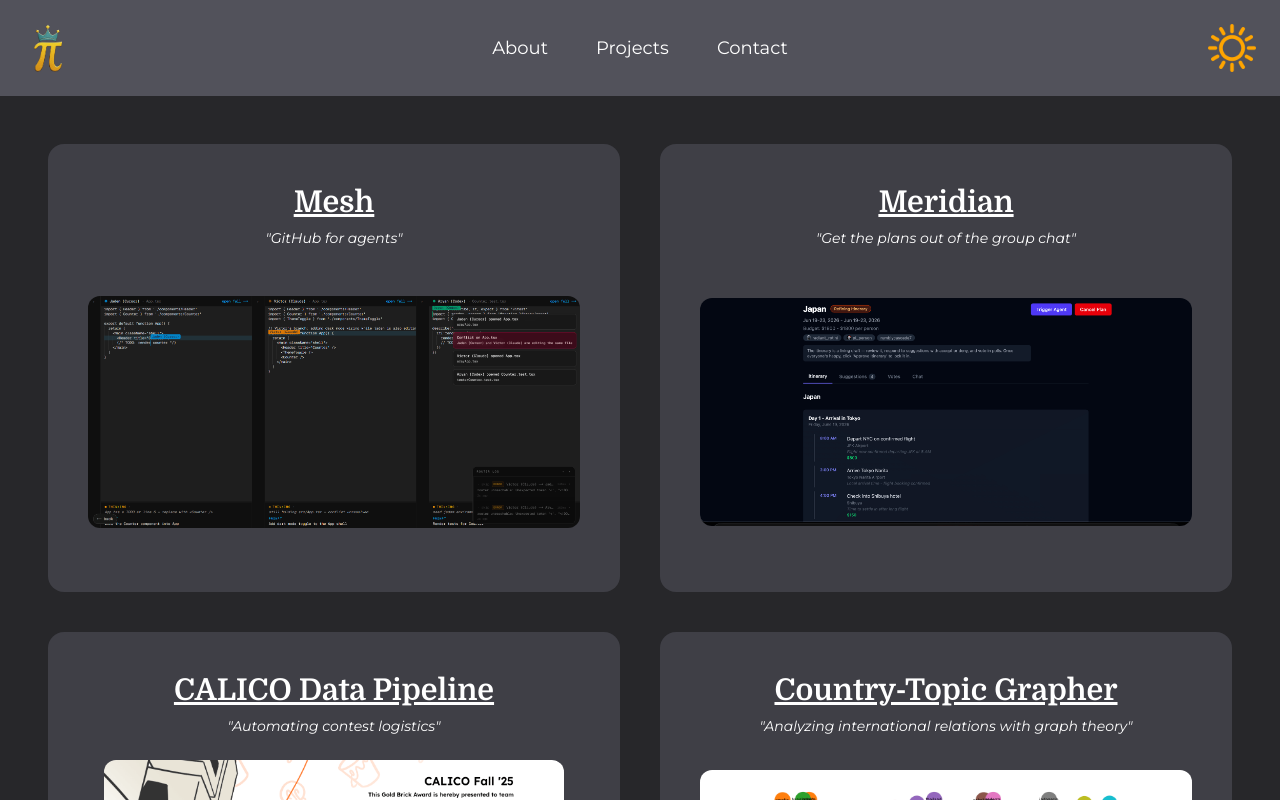
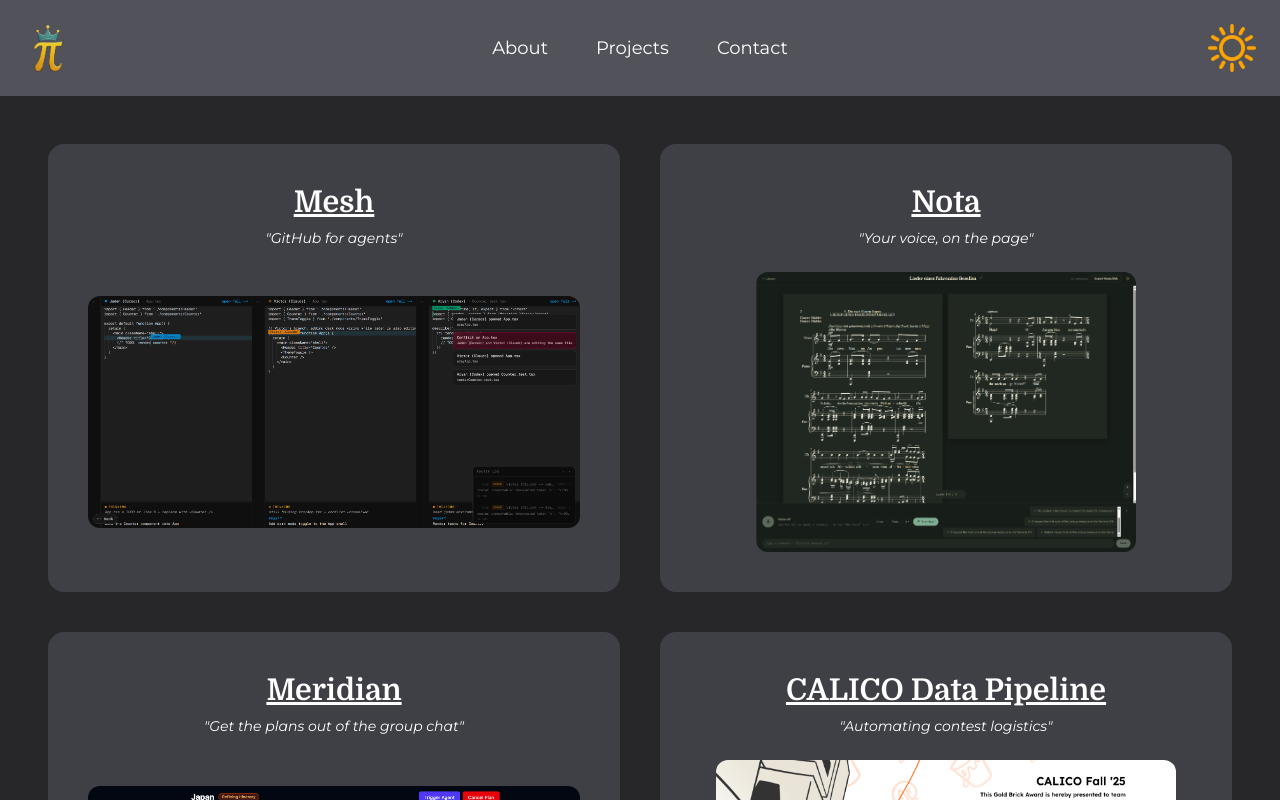
Before and after one commit to pi-person314/portfolio, a React (Vite) app: page /projects in a window 1280 px wide. Built offline with nearby package versions, Linux system fonts and the light colour scheme.

Commit message:
new project!

```diff
--- a/src/screens/Projects.jsx
+++ b/src/screens/Projects.jsx
@@ -4,6 +4,7 @@ import drill from "../assets/images/projects/drill.png"
 import calico from "../assets/images/projects/calico.png"
 import meridian from "../assets/images/projects/meridian.png"
 import mesh from "../assets/images/projects/mesh.png"
+import nota from "../assets/images/projects/nota.png"
 import ProjectCard from "../components/ProjectCard.jsx";
 
 export default function Projects({darkMode}) {
@@ -15,7 +16,7 @@ export default function Projects({darkMode}) {
                         Mesh
                     </a>}
                     subtitle="GitHub for agents"
-                    tech="Socket.io, MCP, Redis, Next, Typescript, Monaco, ElevenLabs, Groq"
+                    tech="Socket.IO, MCP, Redis, ElevenLabs, Groq, Next, TypeScript, Docker"
                     desc={[
                         "Connects AI agents across different sessions and platforms via shared memory to optimize collaborative development",
                         "Agents share context through an MCP server that connects to a Socket.io coordinator; semantic router running Groq detects and resolves conflicts",
@@ -26,11 +27,26 @@ export default function Projects({darkMode}) {
                 />
 
                 <ProjectCard
+                    title={<a href="https://github.com/pi-person314/nota" target="_blank" className={`underline duration-300 ${darkMode ? "hover:text-blue-300" : "hover:text-blue-600"}`}>
+                        Nota
+                    </a>}
+                    subtitle="Your voice, on the page"
+                    tech="Whisper API, openWakeWord, MCP, Flask, Google OAuth, SQLite, Vite, Docker"
+                    desc={[
+                        "Trained a custom wake word model using openWakeWord to trigger voice-to-text transcription with OpenAI's Whisper API",
+                        "Built an MCP server exposing 17 notation tools that a Claude agentic loop calls to edit MusicXML scores with music21",
+                        "Implemented Google OAuth 2.0 sign-in and an enumeration-safe password reset flow with single-use hashed tokens delivered over SMTP"
+                    ]}
+                    image={nota}
+                    darkMode={darkMode}
+                />
+
+                <ProjectCard
                     title={<a href="https://devpost.com/software/meridian-geqs1c" target="_blank" className={`underline duration-300 ${darkMode ? "hover:text-blue-300" : "hover:text-blue-600"}`}>
                         Meridian
                     </a>}
                     subtitle="Get the plans out of the group chat"
-                    tech="Claude API, Discord API, Next, Typescript, Prisma, Express, MongoDB"
+                    tech="Claude API, Discord API, Prisma, Express, MongoDB, Next, TypeScript"
                     desc={[
                         "Discord bot that listens to your group chat's travel plans and triggers a series of AI agents to build a personalized itinerary",
                         "Negotiator agent considers each user's preferences and proposes compromises, continually monitors for changes and updates itinerary accordingly",
@@ -71,11 +87,11 @@ export default function Projects({darkMode}) {
                 />
 
                 <ProjectCard
-                    title={<a href="https://drill-share.vercel.app" target="_blank" className={`underline duration-300 ${darkMode ? "hover:text-blue-300" : "hover:text-blue-600"}`}>
+                    title={<a href="https://github.com/pi-person314/drill-share" target="_blank" className={`underline duration-300 ${darkMode ? "hover:text-blue-300" : "hover:text-blue-600"}`}>
                         Drill Share
                     </a>}
                     subtitle="Share and discover sports drills"
-                    tech="Next, Typescript, Tailwind, Express, MongoDB"
+                    tech="Next, TypeScript, Tailwind, Express, MongoDB"
                     desc={[
                         "Full-stack website that aims to provide sports players a platform to share and discover new ways to train",
                         "Stored user profile and drill data in MongoDB, extracted and updated with an Express REST API",
```
Also changed, not shown: src/assets/images/projects/nota.png (added).
